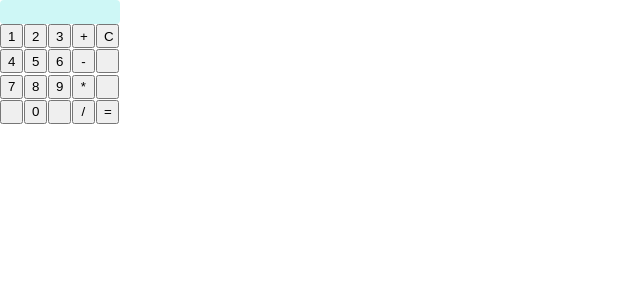
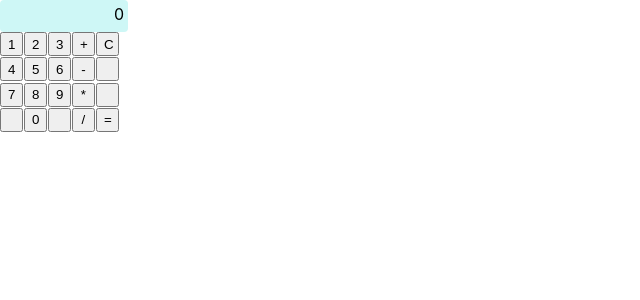
Before and after one commit to MEBonham/TestOutCalc, a React (Vite) app in the folder calc/: page / in a window 1280 px wide. Shown: the top 300 px of the page, without its empty margins (0-640 px from the left). Built offline with nearby package versions, Linux system fonts and the light colour scheme.

Commit message:
Sets up Clear button and display of no-number

```diff
--- a/calc/src/components/CurNumDisplay.tsx
+++ b/calc/src/components/CurNumDisplay.tsx
@@ -4,10 +4,14 @@ import useInputs from '../store/InputsStore';
 
 const CurNumDisplay: React.FC = () => {
     const num = useInputs((state) => state.numSoFar);
+    const [numToDisplay, setNumToDisplay] = React.useState("0");
+    React.useEffect(() => {
+        setNumToDisplay(num === "" ? "0" : num);
+    }, [num])
 
     return(
         <div className="numScreen">
-            {num}
+            {numToDisplay}
         </div>
     );
 }
--- a/calc/src/store/InputsStore.ts
+++ b/calc/src/store/InputsStore.ts
@@ -5,6 +5,11 @@ const useInputs = create((set) => ({
     numSoFar: "",
     acceptInput: (charKey: string) => {
         switch(charKey) {
+            case "C": // all clear
+                set(() => ({
+                    numSoFar: ""
+                }));
+                break;
             default: // key is a numerical digit
                 console.log(charKey);
                 set((state) => ({
--- a/calc/src/styling/App.css
+++ b/calc/src/styling/App.css
@@ -17,6 +17,7 @@
   width: 120px;
   height: 24px;
   border-radius: 4px;
+  padding: 4px;
   background-color: hsl(178, 73%, 89%);
   text-align: right;
 }
```
Also changed, not shown: 1 other file (tests, documents, lock files or other folders).
